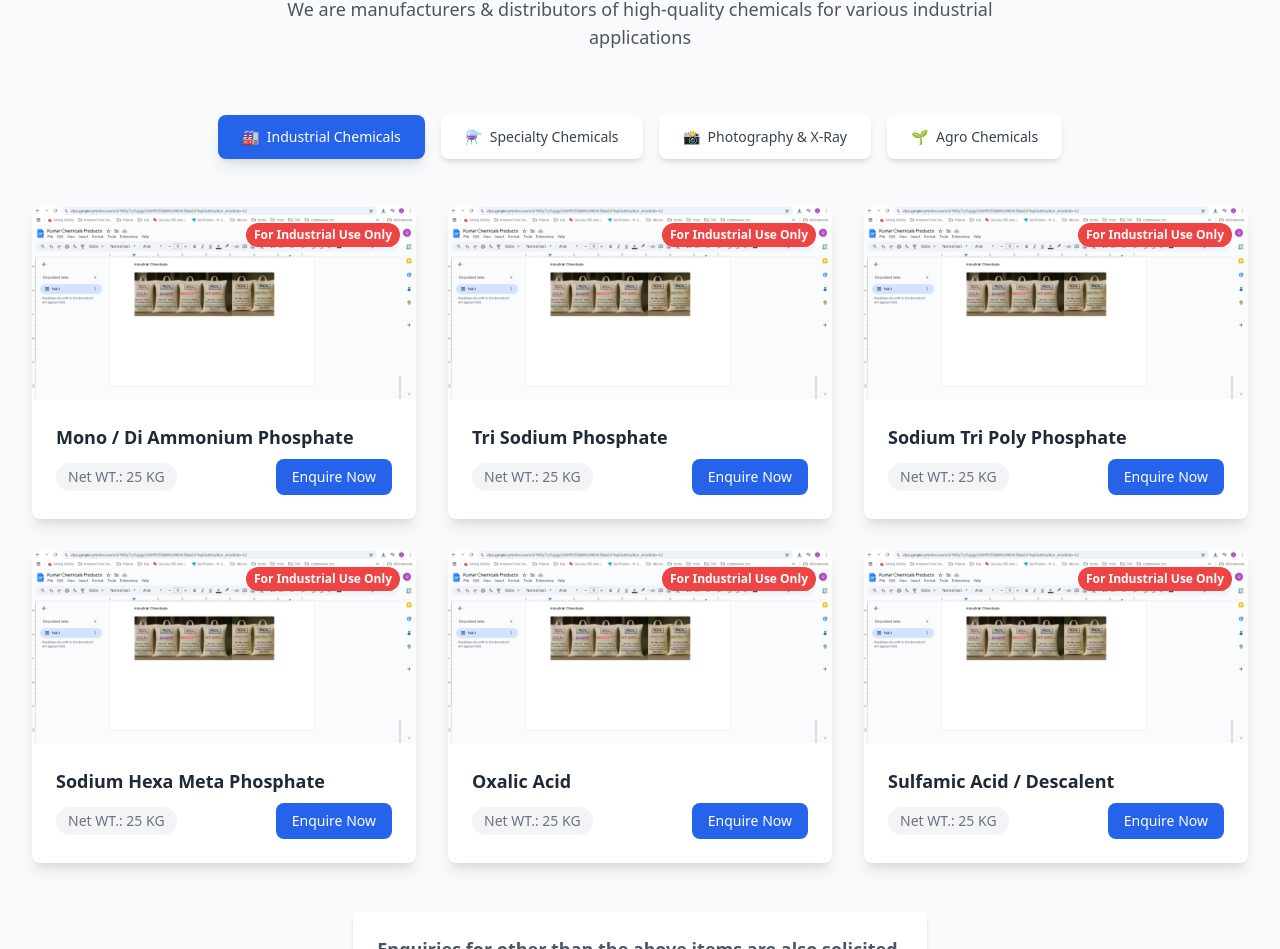
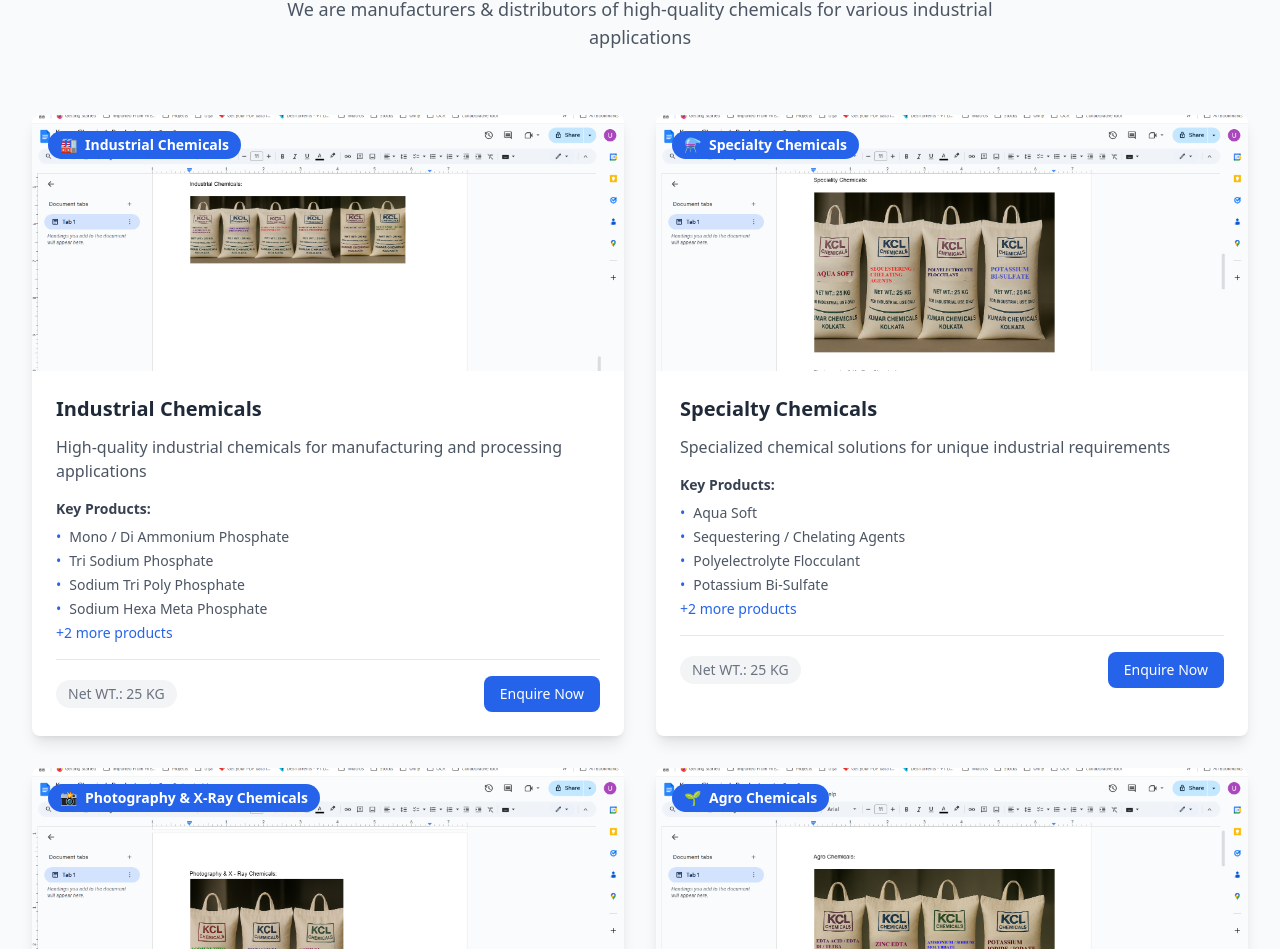
Before and after one commit to mehulno1/kcl-chemical-web, a React (Vite) app: page / in a window 1280 px wide. Shown: the part 1851-2800 px from the top of the page. Built offline with nearby package versions, Linux system fonts and the light colour scheme.

Commit message:
Refactor: Update website based on prompt
Update the website to match the latest prompt, including the logo and product section changes.

```diff
--- a/src/components/Footer.tsx
+++ b/src/components/Footer.tsx
@@ -17,9 +17,9 @@ const Footer = () => {
           <div className="col-span-2">
             <div className="flex items-center mb-4">
               <img
-                src="/lovable-uploads/56bde17c-aae8-403f-a0cf-bbf9ab3ef885.png"
+                src="/lovable-uploads/b80749a9-45b1-4142-8ce2-6da05cf1832f.png"
                 alt="KCL Chemicals Logo"
-                className="h-10 w-auto mr-3 filter brightness-0 invert"
+                className="h-12 w-auto mr-3 filter brightness-0 invert"
               />
               <div>
                 <h3 className="text-xl font-bold">KCL Chemicals</h3>
--- a/src/components/HeroSection.tsx
+++ b/src/components/HeroSection.tsx
@@ -26,9 +26,9 @@ const HeroSection = () => {
       <div className="relative z-10 text-center text-white max-w-4xl mx-auto px-4 sm:px-6 lg:px-8">
         <div className="mb-8">
           <img
-            src="/lovable-uploads/56bde17c-aae8-403f-a0cf-bbf9ab3ef885.png"
+            src="/lovable-uploads/b80749a9-45b1-4142-8ce2-6da05cf1832f.png"
             alt="KCL Chemicals Logo"
-            className="h-24 w-auto mx-auto mb-6 filter brightness-0 invert"
+            className="h-32 w-auto mx-auto mb-6"
           />
         </div>
 
--- a/src/components/Navigation.tsx
+++ b/src/components/Navigation.tsx
@@ -32,7 +32,7 @@ const Navigation = () => {
           {/* Logo */}
           <div className="flex items-center">
             <img
-              src="/lovable-uploads/56bde17c-aae8-403f-a0cf-bbf9ab3ef885.png"
+              src="/lovable-uploads/b80749a9-45b1-4142-8ce2-6da05cf1832f.png"
               alt="KCL Chemicals Logo"
               className="h-10 w-auto mr-3"
             />
--- a/src/components/ProductsSection.tsx
+++ b/src/components/ProductsSection.tsx
@@ -1,48 +1,66 @@
 
-import React, { useState } from 'react';
-import ProductCard from './ProductCard';
+import React from 'react';
 
 const ProductsSection = () => {
-  const [activeCategory, setActiveCategory] = useState('industrial');
-
   const categories = [
-    { id: 'industrial', name: 'Industrial Chemicals', icon: '🏭' },
-    { id: 'specialty', name: 'Specialty Chemicals', icon: '⚗️' },
-    { id: 'photography', name: 'Photography & X-Ray', icon: '📸' },
-    { id: 'agro', name: 'Agro Chemicals', icon: '🌱' }
+    {
+      id: 'industrial',
+      name: 'Industrial Chemicals',
+      icon: '🏭',
+      image: '/lovable-uploads/eb4248ec-ad2c-4528-9ccf-ac087c85c1f5.png',
+      description: 'High-quality industrial chemicals for manufacturing and processing applications',
+      products: [
+        'Mono / Di Ammonium Phosphate',
+        'Tri Sodium Phosphate',
+        'Sodium Tri Poly Phosphate',
+        'Sodium Hexa Meta Phosphate',
+        'Oxalic Acid',
+        'Sulfamic Acid / Descalent'
+      ]
+    },
+    {
+      id: 'specialty',
+      name: 'Specialty Chemicals',
+      icon: '⚗️',
+      image: '/lovable-uploads/0c272eae-4e79-4346-a2e8-4d8b11d8c822.png',
+      description: 'Specialized chemical solutions for unique industrial requirements',
+      products: [
+        'Aqua Soft',
+        'Sequestering / Chelating Agents',
+        'Polyelectrolyte Flocculant',
+        'Potassium Bi-Sulfate',
+        'Sodium Thio Sulfate (Pellets)',
+        'Sodium Gluconate / TBHQ'
+      ]
+    },
+    {
+      id: 'photography',
+      name: 'Photography & X-Ray Chemicals',
+      icon: '📸',
+      image: '/lovable-uploads/21bbfedf-7e2e-4eee-951a-d178e008659c.png',
+      description: 'Professional-grade chemicals for photography and medical imaging',
+      products: [
+        'Sodium Thio Sulfate (Hypo) / Anhy.',
+        'Potassium Ferro / Ferri Cyanide',
+        'Sodium Acetate Pure / Anhydrous'
+      ]
+    },
+    {
+      id: 'agro',
+      name: 'Agro Chemicals',
+      icon: '🌱',
+      image: '/lovable-uploads/7ab10c24-197a-4b96-ba9a-84960f079317.png',
+      description: 'Agricultural chemicals and nutrients for enhanced crop productivity',
+      products: [
+        'EDTA Acid / EDTA DI / Tetra Sodium',
+        'Zinc EDTA / Zinc Oxide',
+        'Ammonium / Sodium Molybdate',
+        'Chelates of Zn, Cu, Mn, Fe',
+        'Zinc / Magnesium / Ammon. Sulfate',
+        'Manganese / Copper Sulfate'
+      ]
+    }
   ];
-
-  const products = {
-    industrial: [
-      { name: 'Mono / Di Ammonium Phosphate', image: '/lovable-uploads/eb4248ec-ad2c-4528-9ccf-ac087c85c1f5.png' },
-      { name: 'Tri Sodium Phosphate', image: '/lovable-uploads/eb4248ec-ad2c-4528-9ccf-ac087c85c1f5.png' },
-      { name: 'Sodium Tri Poly Phosphate', image: '/lovable-uploads/eb4248ec-ad2c-4528-9ccf-ac087c85c1f5.png' },
-      { name: 'Sodium Hexa Meta Phosphate', image: '/lovable-uploads/eb4248ec-ad2c-4528-9ccf-ac087c85c1f5.png' },
-      { name: 'Oxalic Acid', image: '/lovable-uploads/eb4248ec-ad2c-4528-9ccf-ac087c85c1f5.png' },
-      { name: 'Sulfamic Acid / Descalent', image: '/lovable-uploads/eb4248ec-ad2c-4528-9ccf-ac087c85c1f5.png' }
-    ],
-    specialty: [
-      { name: 'Aqua Soft', image: '/lovable-uploads/0c272eae-4e79-4346-a2e8-4d8b11d8c822.png' },
-      { name: 'Sequestering / Chelating Agents', image: '/lovable-uploads/0c272eae-4e79-4346-a2e8-4d8b11d8c822.png' },
-      { name: 'Polyelectrolyte Flocculant', image: '/lovable-uploads/0c272eae-4e79-4346-a2e8-4d8b11d8c822.png' },
-      { name: 'Potassium Bi-Sulfate', image: '/lovable-uploads/0c272eae-4e79-4346-a2e8-4d8b11d8c822.png' },
-      { name: 'Sodium Thio Sulfate (Pellets)', image: '/lovable-uploads/0c272eae-4e79-4346-a2e8-4d8b11d8c822.png' },
-      { name: 'Sodium Gluconate / TBHQ', image: '/lovable-uploads/0c272eae-4e79-4346-a2e8-4d8b11d8c822.png' }
-    ],
-    photography: [
-      { name: 'Sodium Thio Sulfate (Hypo) / Anhy.', image: '/lovable-uploads/21bbfedf-7e2e-4eee-951a-d178e008659c.png' },
-      { name: 'Potassium Ferro / Ferri Cyanide', image: '/lovable-uploads/21bbfedf-7e2e-4eee-951a-d178e008659c.png' },
-      { name: 'Sodium Acetate Pure / Anhydrous', image: '/lovable-uploads/21bbfedf-7e2e-4eee-951a-d178e008659c.png' }
-    ],
-    agro: [
-      { name: 'EDTA Acid / EDTA DI / Tetra Sodium', image: '/lovable-uploads/7ab10c24-197a-4b96-ba9a-84960f079317.png' },
-      { name: 'Zinc EDTA / Zinc Oxide', image: '/lovable-uploads/7ab10c24-197a-4b96-ba9a-84960f079317.png' },
-      { name: 'Ammonium / Sodium Molybdate', image: '/lovable-uploads/7ab10c24-197a-4b96-ba9a-84960f079317.png' },
-      { name: 'Chelates of Zn, Cu, Mn, Fe', image: '/lovable-uploads/7ab10c24-197a-4b96-ba9a-84960f079317.png' },
-      { name: 'Zinc / Magnesium / Ammon. Sulfate', image: '/lovable-uploads/7ab10c24-197a-4b96-ba9a-84960f079317.png' },
-      { name: 'Manganese / Copper Sulfate', image: '/lovable-uploads/7ab10c24-197a-4b96-ba9a-84960f079317.png' }
-    ]
-  };
 
   return (
     <section id="products" className="py-20 bg-gray-50">
@@ -57,32 +75,57 @@ const ProductsSection = () => {
           </p>
         </div>
 
-        {/* Category Tabs */}
-        <div className="flex flex-wrap justify-center mb-12 gap-4">
+        {/* Product Categories Grid */}
+        <div className="grid grid-cols-1 md:grid-cols-2 gap-8 mb-12">
           {categories.map((category) => (
-            <button
-              key={category.id}
-              onClick={() => setActiveCategory(category.id)}
-              className={`px-6 py-3 rounded-lg font-medium text-sm transition-all duration-300 ${
-                activeCategory === category.id
-                  ? 'bg-blue-600 text-white shadow-lg'
-                  : 'bg-white text-gray-700 hover:bg-gray-100 shadow-md'
-              }`}
-            >
-              <span className="mr-2">{category.icon}</span>
-              {category.name}
-            </button>
-          ))}
-        </div>
+            <div key={category.id} className="bg-white rounded-lg shadow-lg overflow-hidden hover:shadow-xl transition-shadow duration-300">
+              <div className="relative h-64 overflow-hidden">
+                <img
+                  src={category.image}
+                  alt={category.name}
+                  className="w-full h-full object-cover"
+                />
+                <div className="absolute top-4 left-4 bg-blue-600 text-white px-3 py-1 rounded-full text-sm font-semibold flex items-center">
+                  <span className="mr-2">{category.icon}</span>
+                  {category.name}
+                </div>
+              </div>
 
-        {/* Products Grid */}
-        <div className="grid grid-cols-1 md:grid-cols-2 lg:grid-cols-3 gap-8">
-          {products[activeCategory as keyof typeof products].map((product, index) => (
-            <ProductCard
-              key={index}
-              name={product.name}
-              image={product.image}
-            />
+              <div className="p-6">
+                <h3 className="text-xl font-semibold text-gray-800 mb-3">
+                  {category.name}
+                </h3>
+                <p className="text-gray-600 mb-4">
+                  {category.description}
+                </p>
+
+                <div className="mb-4">
+                  <h4 className="text-sm font-semibold text-gray-700 mb-2">Key Products:</h4>
+                  <ul className="text-sm text-gray-600 space-y-1">
+                    {category.products.slice(0, 4).map((product, index) => (
+                      <li key={index} className="flex items-start">
+                        <span className="text-blue-600 mr-2">•</span>
+                        {product}
+                      </li>
+                    ))}
+                    {category.products.length > 4 && (
+                      <li className="text-blue-600 font-medium">
+                        +{category.products.length - 4} more products
+                      </li>
+                    )}
+                  </ul>
+                </div>
+
+                <div className="flex justify-between items-center pt-4 border-t border-gray-200">
+                  <span className="text-sm text-gray-500 bg-gray-100 px-3 py-1 rounded-full">
+                    Net WT.: 25 KG
+                  </span>
+                  <button className="bg-blue-600 hover:bg-blue-700 text-white px-4 py-2 rounded-lg text-sm font-medium transition-colors">
+                    Enquire Now
+                  </button>
+                </div>
+              </div>
+            </div>
           ))}
         </div>
 
```
Also changed, not shown: public/lovable-uploads/b80749a9-45b1-4142-8ce2-6da05cf1832f.png (added).
